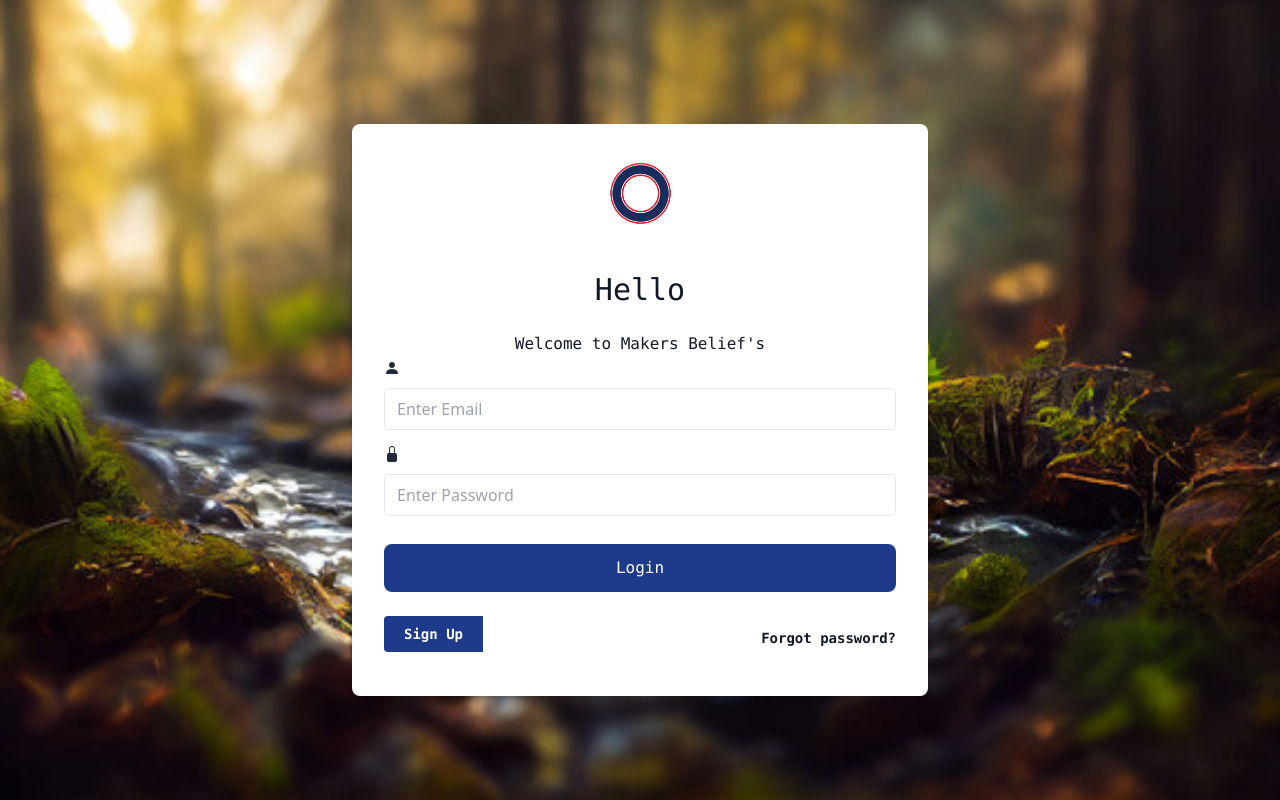
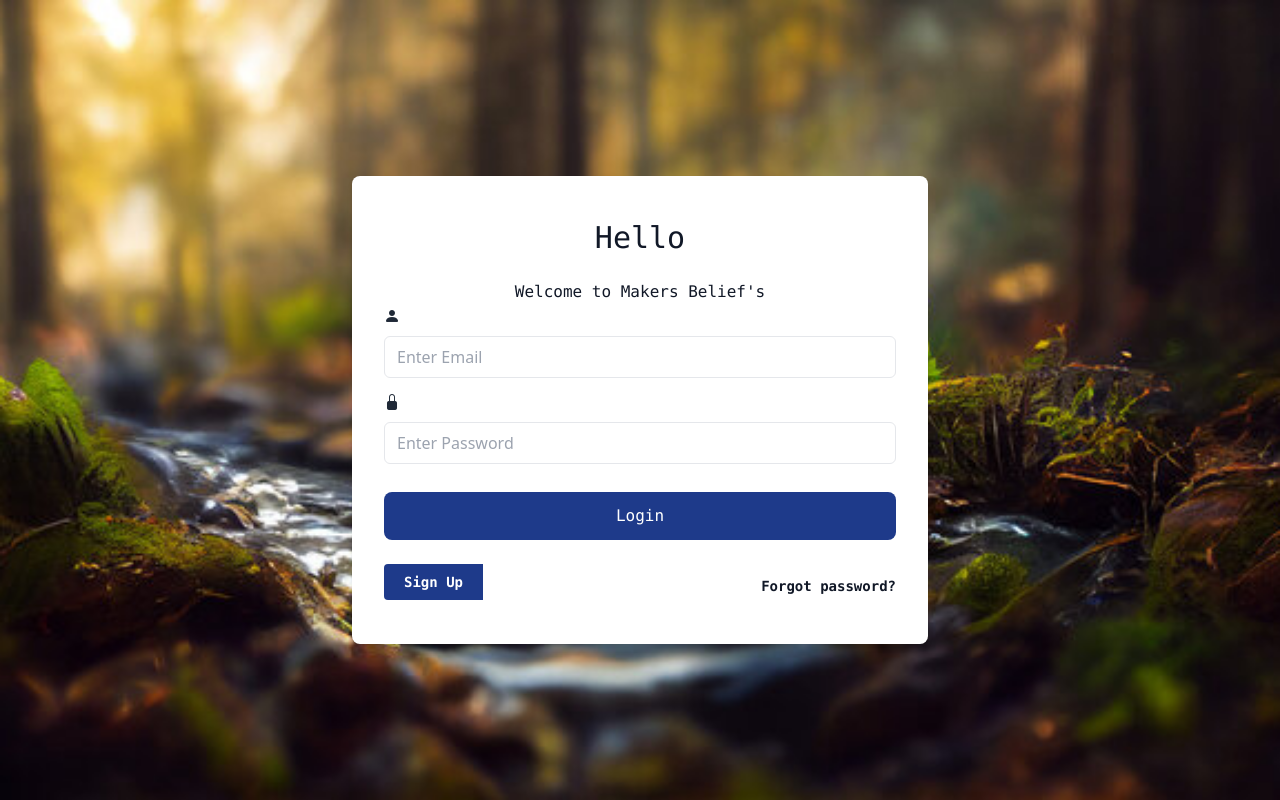
Before and after one commit to artistatbl/MakerBelief-s, a Vue app in the folder Taskfront/: page /Login in a window 1280 px wide. Built offline with nearby package versions, Linux system fonts and the light colour scheme.

Commit message:
Update Login.vue

```diff
--- a/Taskfront/src/components/Login.vue
+++ b/Taskfront/src/components/Login.vue
@@ -19,11 +19,11 @@
             <!-- Logo -->
             <!-- Logo with margin -->
 
-            <img
+           <!-- <img
               src="logo.png"
               alt="Logo"
               class="mx-auto my-4 mt-2 mb-4 w-20 h-20"
-            />
+            />  -->
 
 
             <div class="py-6 px-8">
```
